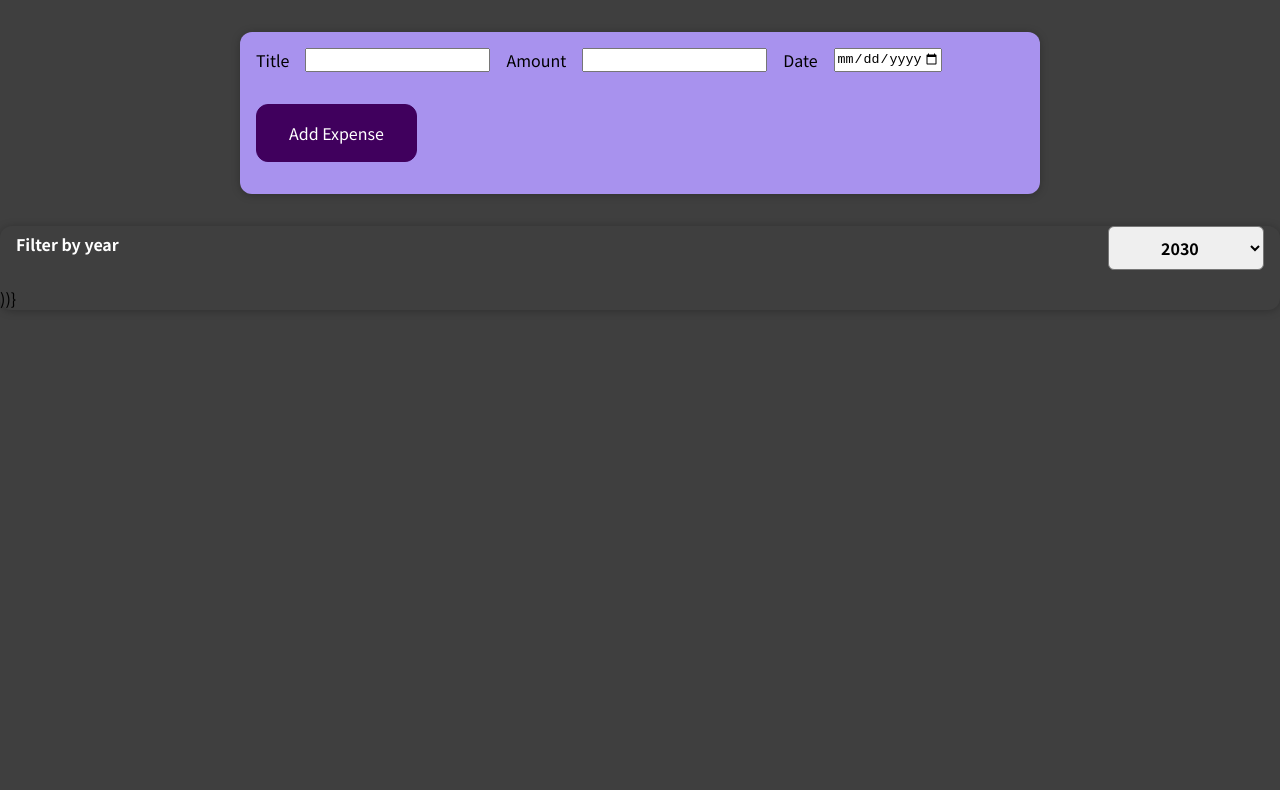
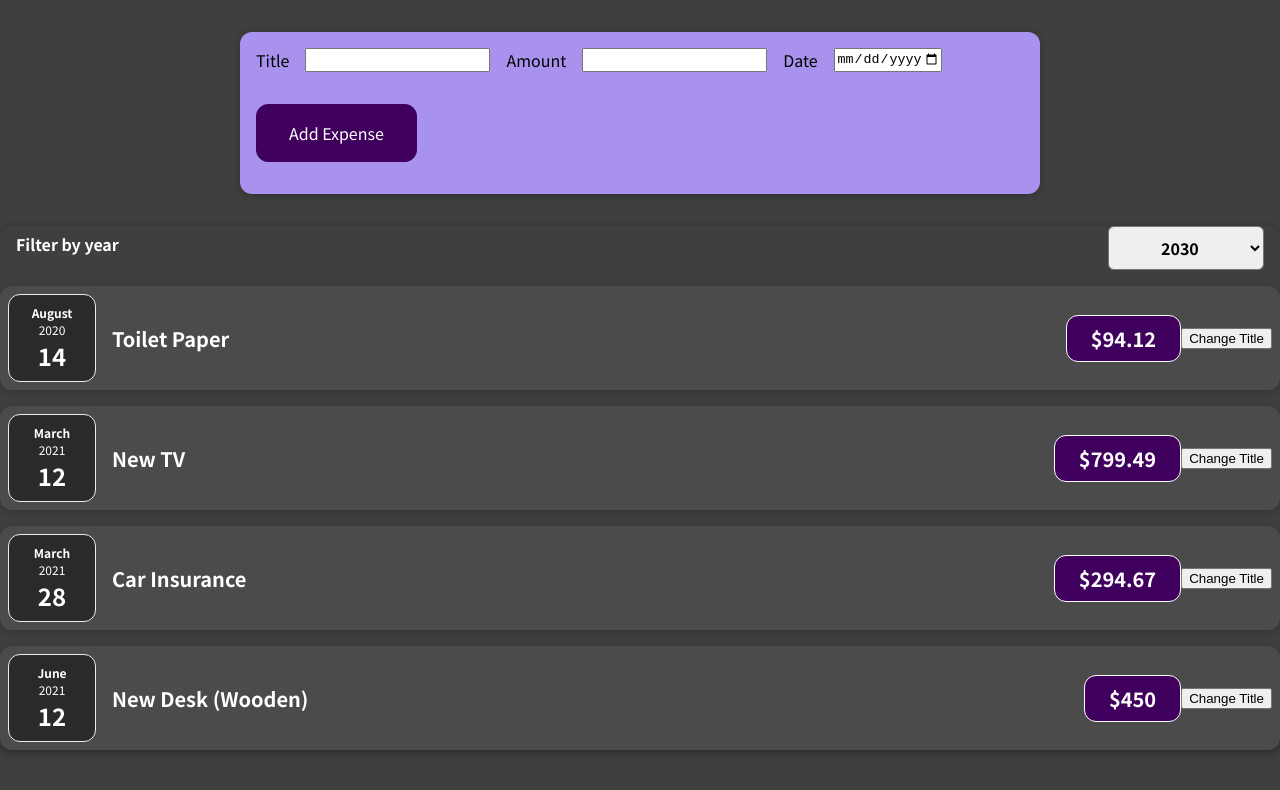
Before and after one commit to JoyUmoekpo/Unit-1-Expense-Tracker, a React (Create React App) app in the folder expense-tracker/: page / in a window 1280 px wide. Shown: the top 790 px of the page. Built offline with nearby package versions, Linux system fonts and the light colour scheme.

Commit message:
Added dynamic renderign

```diff
--- a/expense-tracker/src/components/Expenses/Expenses.js
+++ b/expense-tracker/src/components/Expenses/Expenses.js
@@ -18,7 +18,12 @@ const Expenses = (props) => {
 					selected={filteredYear}
 					onChangeFilter={filterChangeHandler}
 				/>
-
+				{props.items.map((expense) => (
+					<ExpenseItem
+						title={expense.title}
+						amount={expense.amount}
+						date={expense.date}
+					/>
 				))}
 			</Card>
 		</div>
```
